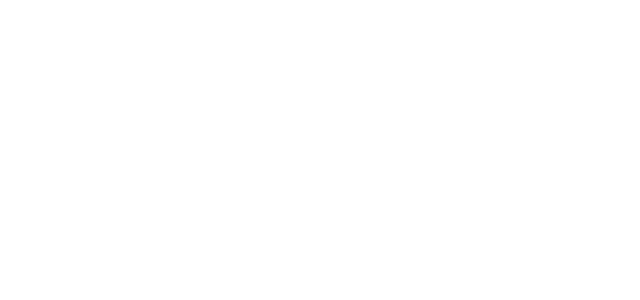
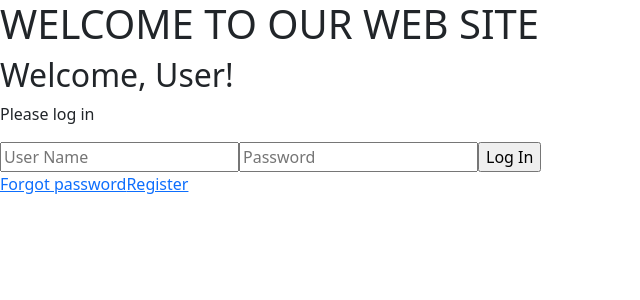
Before and after one commit to SivakumarM-ks005/dev-project-1, an Angular app: page /login in a window 1280 px wide. Shown: the top 300 px of the page, without its empty margins (0-640 px from the left). Built offline with nearby package versions, Linux system fonts and the light colour scheme.

Commit message:
initial
initial

```diff
--- a/angular.json
+++ b/angular.json
@@ -26,6 +26,7 @@
             "tsConfig": "tsconfig.app.json",
             "inlineStyleLanguage": "scss",
             "assets": [
+              "src/assets",
               {
                 "glob": "**/*",
                 "input": "public"
@@ -94,15 +95,20 @@
             "tsConfig": "tsconfig.spec.json",
             "inlineStyleLanguage": "scss",
             "assets": [
+              "src/assets",
               {
                 "glob": "**/*",
                 "input": "public"
               }
             ],
-            "styles": [
-              "src/styles.scss"
+           "styles": [
+              "src/styles.scss",
+              "node_modules/bootstrap/dist/css/bootstrap.min.css"
             ],
-            "scripts": []
+            "scripts": [
+              "node_modules/bootstrap/dist/js/bootstrap.bundle.js",
+              "node_modules/jquery/dist/jquery.min.js"
+            ]
           }
         },
         "deploy": {
--- a/package.json
+++ b/package.json
@@ -20,8 +20,11 @@
     "@angular/platform-server": "^19.2.0",
     "@angular/router": "^19.2.0",
     "@angular/ssr": "^19.2.0",
+    "bootstrap": "^5.3.5",
     "express": "^4.18.2",
+    "jquery": "^3.7.1",
     "rxjs": "~7.8.0",
+    "sass-loader": "^16.0.5",
     "tslib": "^2.3.0",
     "zone.js": "~0.15.0"
   },
--- a/src/assets/scss/custom-style.scss
+++ b/src/assets/scss/custom-style.scss
@@ -1,7 +1,9 @@
 $navSize: 250px;
 $sidebarSize: 500px;
 
-
+body {
+  background: red;
+}
 
 // header {
 //     background-color: purple;
@@ -48,3 +50,25 @@ $sidebarSize: 500px;
   footer {
     background-color: lightblue;
   }
+
+   ----------------- login page  -------------------------
+   .login-layout {
+    display: grid;
+    grid-template-columns: 70% 30%;
+    gap: 15px;
+
+    .info-area {
+      display: flex;
+      width: 100%;
+      height: 100%;
+      align-items: center;
+      justify-content: center;
+    }
+    .login-box{
+      display: flex;
+      width: 100%;
+      height: 100%;
+      align-items: center;
+      justify-content: center;
+    }
+   }
--- a/src/login/login/login.component.html
+++ b/src/login/login/login.component.html
@@ -1,5 +1,18 @@
 <div class="login-layout">
     <div class="info-area">
-
+            <h1>WELCOME TO OUR WEB SITE</h1>
+    </div>
+    <div class="login-box">
+        <form class="login">
+            <h2>Welcome, User!</h2>
+            <p>Please log in</p>
+            <input type="text" placeholder="User Name" />
+            <input type="password" placeholder="Password" />
+            <input type="submit" value="Log In" />
+            <div class="links">
+              <a href="#">Forgot password</a>
+              <a href="#">Register</a>
+            </div>
+          </form>
     </div>
 </div>
--- a/src/styles.scss
+++ b/src/styles.scss
@@ -1 +1,2 @@
 /* You can add global styles to this file, and also import other style files */
+@import url('./assets/scss/custom-style.scss');
```
Also changed, not shown: 2 other files (tests, documents, lock files or other folders).
